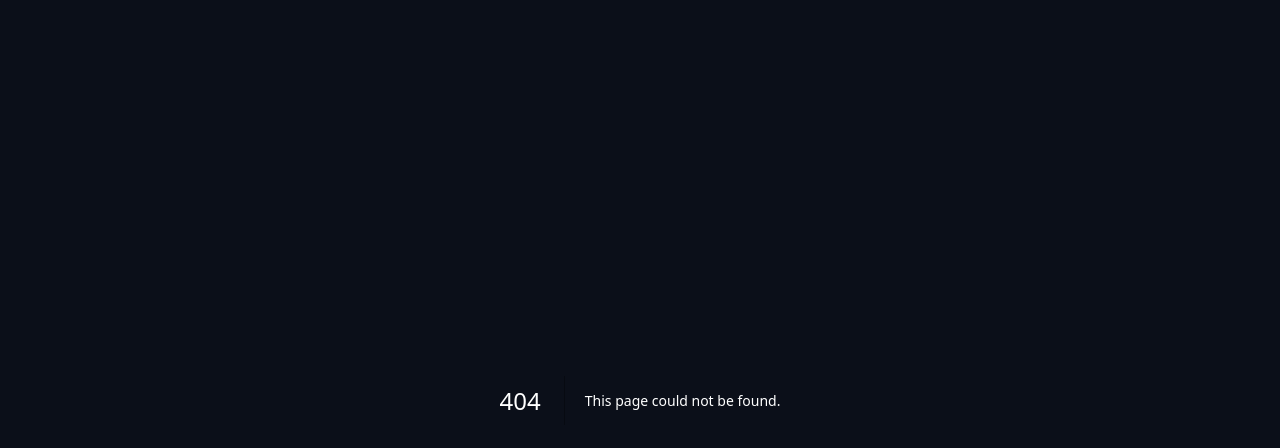
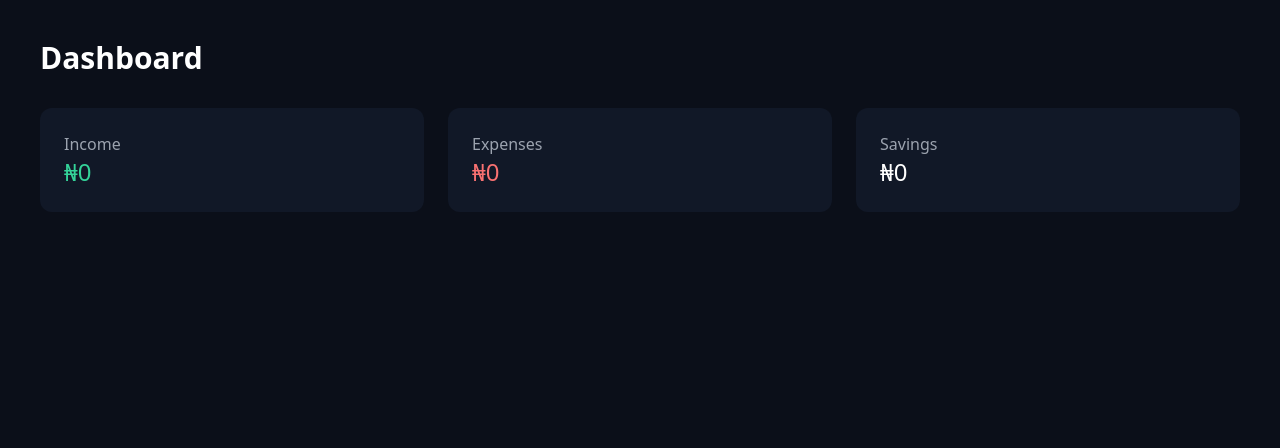
Before and after one commit to Rabbi111-cloud/SPENDWISE-AI, a Next.js app: page /dashboard in a window 1280 px wide. Before the commit this address had no page. Shown: the top 448 px of the page. Built offline with nearby package versions, Linux system fonts and the light colour scheme.

Commit message:
Create page.js

```diff
--- /dev/null
+++ b/app/dashboard/page.js
@@ -0,0 +1,33 @@
+"use client";
+
+import { useState } from "react";
+
+export default function Dashboard() {
+  const [income, setIncome] = useState(0);
+  const [expense, setExpense] = useState(0);
+
+  return (
+    <div className="min-h-screen p-10">
+      <h1 className="text-3xl font-bold mb-8">
+        Dashboard
+      </h1>
+
+      <div className="grid grid-cols-3 gap-6">
+        <div className="bg-[#111827] p-6 rounded-xl">
+          <h3 className="text-gray-400">Income</h3>
+          <p className="text-2xl text-emerald-400">₦{income}</p>
+        </div>
+
+        <div className="bg-[#111827] p-6 rounded-xl">
+          <h3 className="text-gray-400">Expenses</h3>
+          <p className="text-2xl text-red-400">₦{expense}</p>
+        </div>
+
+        <div className="bg-[#111827] p-6 rounded-xl">
+          <h3 className="text-gray-400">Savings</h3>
+          <p className="text-2xl">₦{income - expense}</p>
+        </div>
+      </div>
+    </div>
+  );
+}
```
